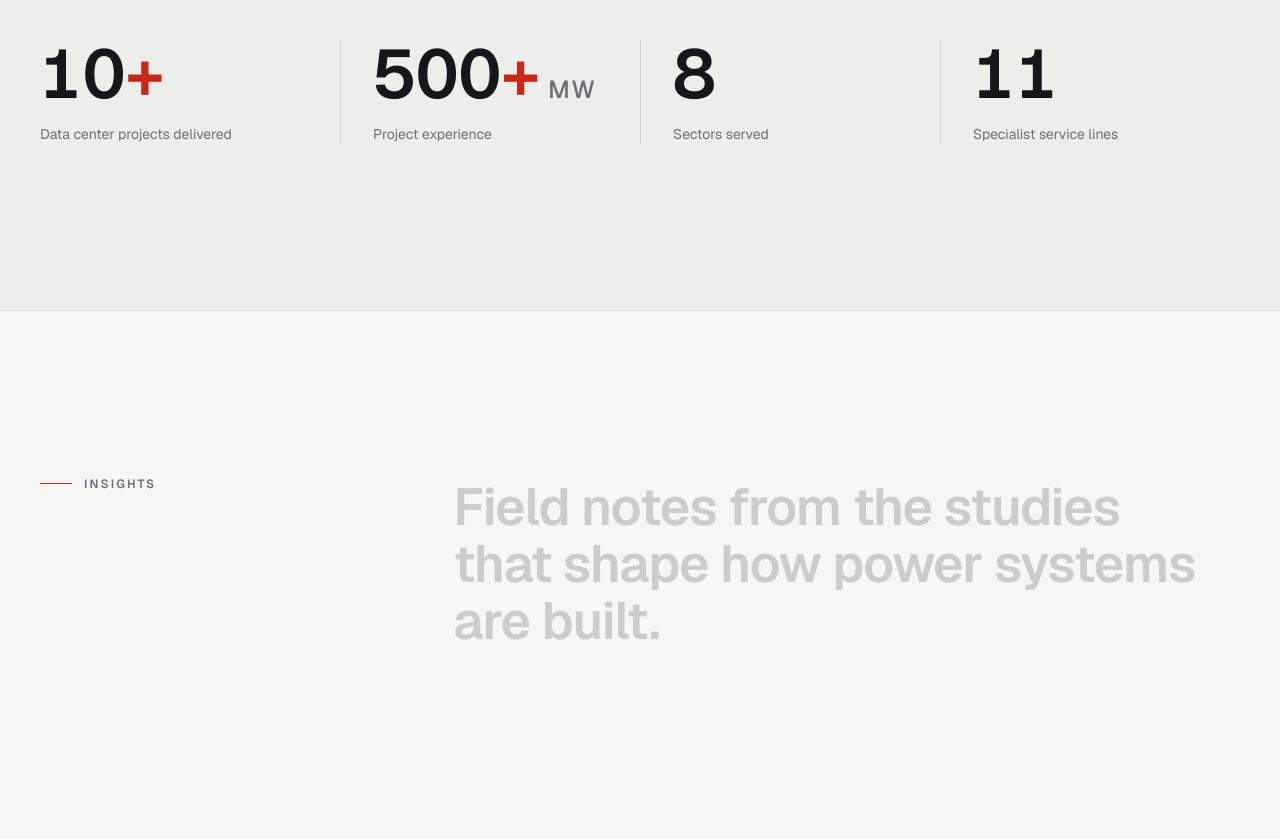
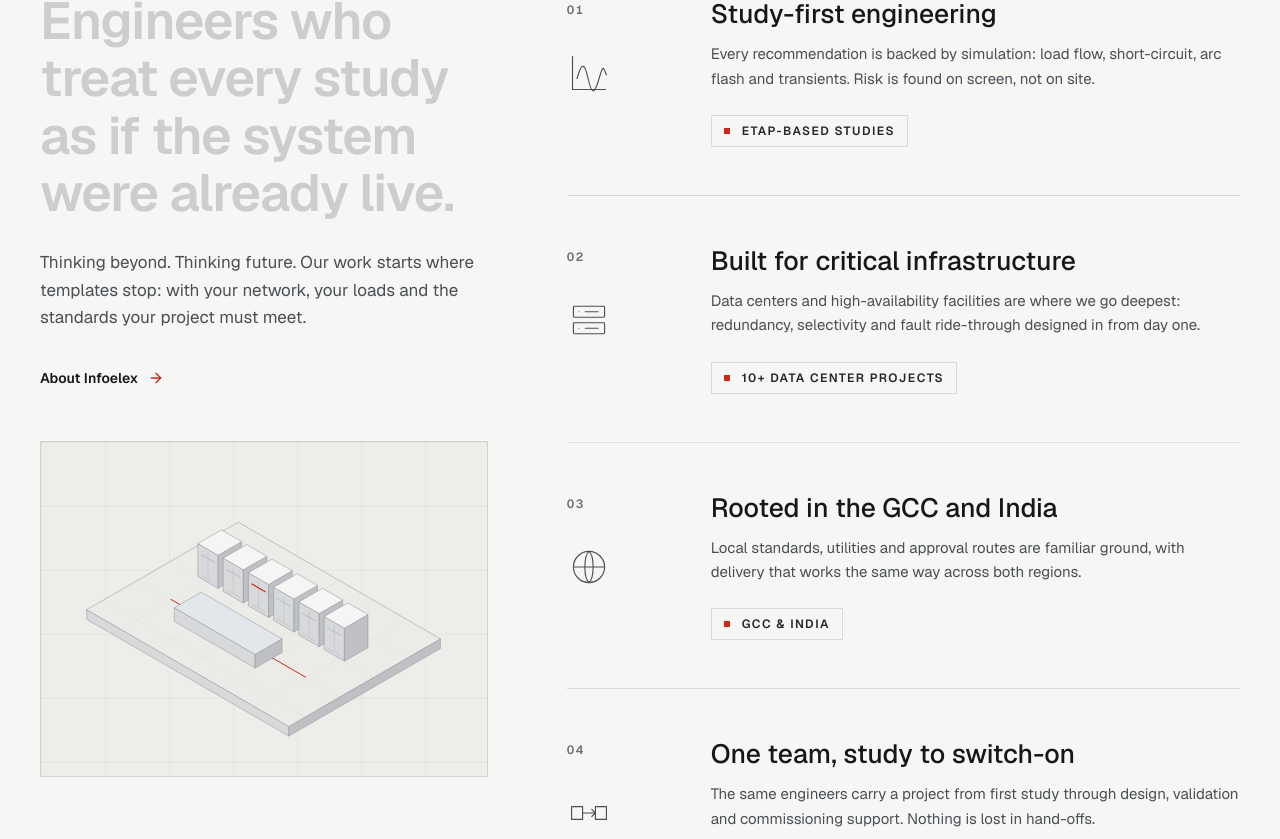
Before and after one commit to wnr-group/infoelex-app, a Next.js app: page / in a window 1280 px wide. Shown: the part 6881-7720 px from the top of the page. Built offline with nearby package versions, Linux system fonts and the light colour scheme.

Commit message:
feat: add Why Infoelex section to the homepage
Also use overflow-x: clip on body so sticky sections work.

Co-Authored-By: Claude Sonnet 5.5 <noreply@anthropic.com>

```diff
--- a/app/(customer)/page.tsx
+++ b/app/(customer)/page.tsx
@@ -7,6 +7,7 @@ import { NumbersSection } from "@/components/home/numbers-section";
 import { ProcessSection } from "@/components/home/process-section";
 import { ServicesSection } from "@/components/home/services-section";
 import { TrustStrip } from "@/components/home/trust-strip";
+import { WhySection } from "@/components/home/why-section";
 
 export default function CustomerPage() {
   return (
@@ -16,6 +17,7 @@ export default function CustomerPage() {
       <ServicesSection />
       <ExpertiseSection />
       <ProcessSection />
+      <WhySection />
       <NumbersSection />
       <CasesSection />
       <ClosingCta />
--- a/app/globals.css
+++ b/app/globals.css
@@ -52,7 +52,8 @@ body {
   font-family: var(--font-sans), Arial, Helvetica, sans-serif;
   -webkit-font-smoothing: antialiased;
   text-rendering: optimizeLegibility;
-  overflow-x: hidden;
+  /* clip (not hidden) so sticky sections keep working */
+  overflow-x: clip;
   max-width: 100vw;
 }
 
--- /dev/null
+++ b/components/home/why-section.tsx
@@ -0,0 +1,122 @@
+import { IsoScene } from "./iso";
+import { ArrowUnderline } from "./magnetic-link";
+import { Eyebrow, Reveal, ScrubHeadline } from "./reveal";
+
+const S = { stroke: "currentColor", strokeWidth: 1.25, fill: "none", strokeLinecap: "round", strokeLinejoin: "round" } as const;
+
+const REASONS = [
+  {
+    title: "Study-first engineering",
+    copy: "Every recommendation is backed by simulation: load flow, short-circuit, arc flash and transients. Risk is found on screen, not on site.",
+    proof: "ETAP-based studies",
+    icon: (
+      <svg viewBox="0 0 48 48" className="h-11 w-11" aria-hidden="true">
+        <path d="M6 6v36h36" {...S} />
+        <path d="M11 30c5-18 8-18 12 0s7 18 12 0 5-10 8-4" {...S} />
+      </svg>
+    ),
+  },
+  {
+    title: "Built for critical infrastructure",
+    copy: "Data centers and high-availability facilities are where we go deepest: redundancy, selectivity and fault ride-through designed in from day one.",
+    proof: "10+ data center projects",
+    icon: (
+      <svg viewBox="0 0 48 48" className="h-11 w-11" aria-hidden="true">
+        <rect x="7" y="9" width="34" height="12" rx="1" {...S} />
+        <rect x="7" y="27" width="34" height="12" rx="1" {...S} />
+        <path d="M13 15h.01M13 33h.01M20 15h14M20 33h14" {...S} />
+      </svg>
+    ),
+  },
+  {
+    title: "Rooted in the GCC and India",
+    copy: "Local standards, utilities and approval routes are familiar ground, with delivery that works the same way across both regions.",
+    proof: "GCC & India",
+    icon: (
+      <svg viewBox="0 0 48 48" className="h-11 w-11" aria-hidden="true">
+        <circle cx="24" cy="24" r="17" {...S} />
+        <path d="M7 24h34M24 7c-6 5-6 29 0 34M24 7c6 5 6 29 0 34" {...S} />
+      </svg>
+    ),
+  },
+  {
+    title: "One team, study to switch-on",
+    copy: "The same engineers carry a project from first study through design, validation and commissioning support. Nothing is lost in hand-offs.",
+    proof: "4-stage delivery",
+    icon: (
+      <svg viewBox="0 0 48 48" className="h-11 w-11" aria-hidden="true">
+        <rect x="5" y="17" width="12" height="14" {...S} />
+        <rect x="31" y="17" width="12" height="14" {...S} />
+        <path d="M17 24h14M27 20l4 4-4 4" {...S} />
+      </svg>
+    ),
+  },
+];
+
+/** Why Infoelex: sticky editorial intro on the left, four proof-backed reasons on the right. */
+export function WhySection() {
+  return (
+    <section id="why" className="border-t border-hairline bg-canvas py-[var(--space-section)]">
+      <div className="wrap grid gap-14 lg:grid-cols-12 lg:gap-x-16">
+        <div className="lg:col-span-5">
+          <div className="lg:sticky lg:top-28">
+            <Eyebrow>Why Infoelex</Eyebrow>
+            <ScrubHeadline
+              text="Engineers who treat every study as if the system were already live."
+              className="mt-8 font-display text-headline text-graphite-950"
+            />
+            <Reveal delay={0.1}>
+              <p className="mt-7 max-w-md text-[17px] leading-relaxed text-graphite-600">
+                Thinking beyond. Thinking future. Our work starts where templates stop: with
+                your network, your loads and the standards your project must meet.
+              </p>
+              <ArrowUnderline href="/about" className="mt-8 text-graphite-950">
+                About Infoelex
+              </ArrowUnderline>
+
+              <div
+                aria-hidden="true"
+                className="bg-blueprint mt-12 hidden aspect-[4/3] max-w-md overflow-hidden border border-hairline bg-canvas-2 lg:block"
+              >
+                <IsoScene scene="switchgear" className="h-full w-full p-8" />
+              </div>
+            </Reveal>
+          </div>
+        </div>
+
+        <ol className="group/list border-t border-hairline lg:col-span-7">
+          {REASONS.map((r, i) => (
+            <Reveal
+              as="li"
+              key={r.title}
+              clip
+              delay={Math.min(i, 3) * 0.05}
+              className="border-b border-hairline"
+            >
+              <div className="group relative grid gap-x-8 gap-y-5 py-9 transition-opacity duration-[300ms] ease-signature md:grid-cols-[auto_1fr] md:py-12 lg:group-hover/list:opacity-45 lg:group-hover/list:hover:opacity-100">
+                <span
+                  aria-hidden="true"
+                  className="absolute inset-x-0 top-0 h-px origin-left scale-x-0 bg-signal transition-transform duration-[600ms] ease-signature group-hover:scale-x-100"
+                />
+                <div className="flex items-start gap-5 text-graphite-600 transition-colors duration-[300ms] ease-signature group-hover:text-signal md:w-28 md:flex-col md:gap-8">
+                  <span className="pt-1 text-[12px] font-semibold tabular-nums tracking-[0.14em] text-steel">
+                    {String(i + 1).padStart(2, "0")}
+                  </span>
+                  {r.icon}
+                </div>
+                <div>
+                  <h3 className="font-display text-title font-medium text-graphite-950">{r.title}</h3>
+                  <p className="mt-3 max-w-xl text-[15px] leading-relaxed text-graphite-600">{r.copy}</p>
+                  <p className="mt-6 inline-flex items-center gap-3 border border-hairline px-3 py-1.5 text-[12px] font-semibold uppercase tracking-[0.12em] text-graphite-800">
+                    <span className="h-1.5 w-1.5 bg-signal" />
+                    {r.proof}
+                  </p>
+                </div>
+              </div>
+            </Reveal>
+          ))}
+        </ol>
+      </div>
+    </section>
+  );
+}
```
